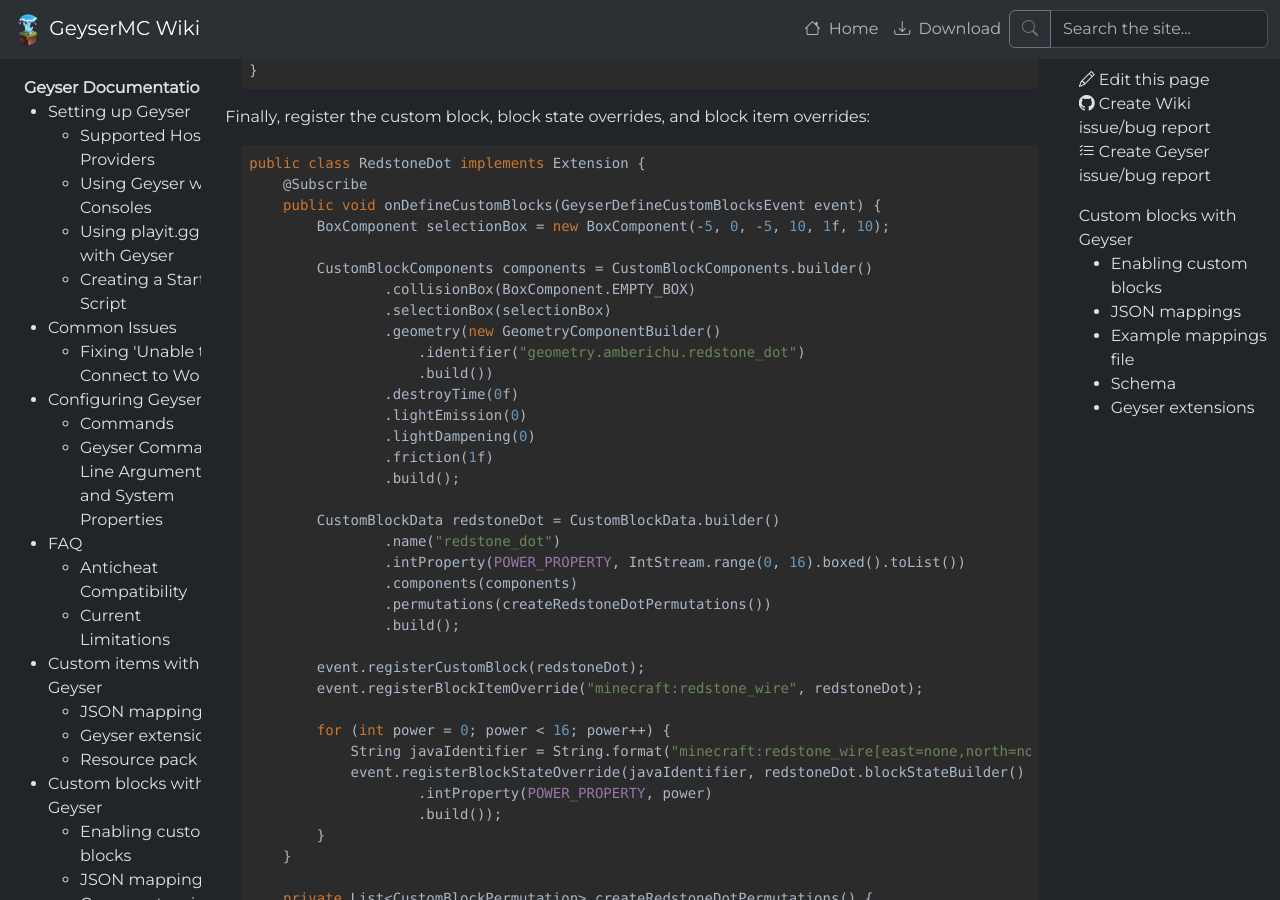
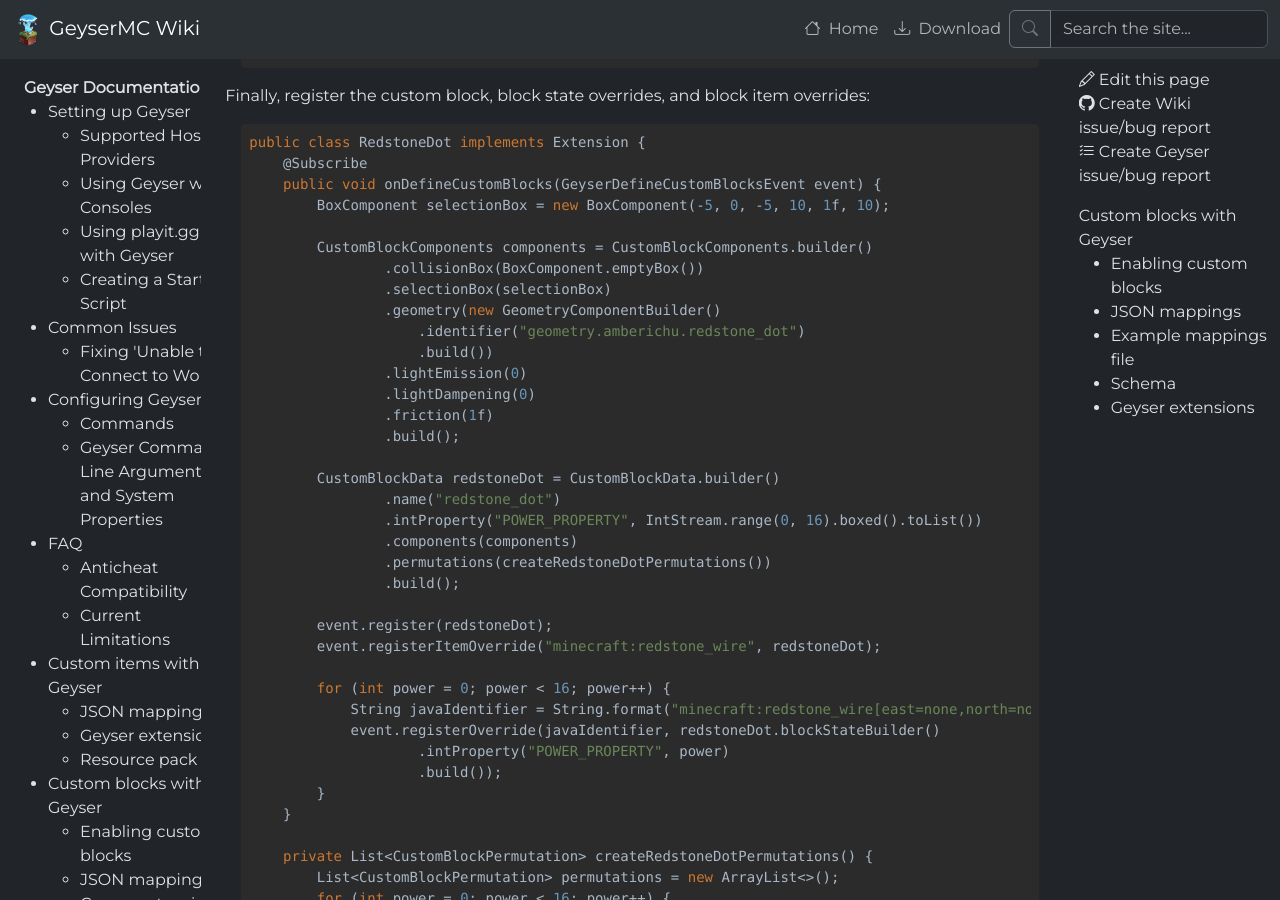
Before and after one commit to GeyserMC/GeyserWiki, a Jekyll site: the page built from _docs/geyser/custom-blocks.md, in a window 1280 px wide and 900 px high, scrolled down 9389 px. Built offline with Jekyll 4.4.1, drawn with Linux system fonts in a browser that asks for light colours; some of the changed text lies outside the part shown.

Commit message:
Add tags to custom items, fix code examples (#220)

```diff
--- a/_docs/geyser/custom-blocks.md
+++ b/_docs/geyser/custom-blocks.md
@@ -349,12 +349,11 @@
         BoxComponent selectionBox = new BoxComponent(-5, 0, -5, 10, 1f, 10);
 
         CustomBlockComponents components = CustomBlockComponents.builder()
-                .collisionBox(BoxComponent.EMPTY_BOX)
+                .collisionBox(BoxComponent.emptyBox())
                 .selectionBox(selectionBox)
                 .geometry(new GeometryComponentBuilder()
                     .identifier("geometry.amberichu.redstone_dot")
                     .build())
-                .destroyTime(0f)
                 .lightEmission(0)
                 .lightDampening(0)
                 .friction(1f)
@@ -362,7 +361,7 @@
 
         CustomBlockData redstoneDot = CustomBlockData.builder()
                 .name("redstone_dot")
-                .intProperty(POWER_PROPERTY, IntStream.range(0, 16).boxed().toList())
+                .intProperty("POWER_PROPERTY", IntStream.range(0, 16).boxed().toList())
                 .components(components)
                 .permutations(createRedstoneDotPermutations())
                 .build();
@@ -410,12 +409,11 @@
         BoxComponent selectionBox = new BoxComponent(-5, 0, -5, 10, 1f, 10);
 
         CustomBlockComponents components = CustomBlockComponents.builder()
-                .collisionBox(BoxComponent.EMPTY_BOX)
+                .collisionBox(BoxComponent.emptyBox())
                 .selectionBox(selectionBox)
                 .geometry(new GeometryComponentBuilder()
                     .identifier("geometry.amberichu.redstone_dot")
                     .build())
-                .destroyTime(0f)
                 .lightEmission(0)
                 .lightDampening(0)
                 .friction(1f)
@@ -423,18 +421,18 @@
 
         CustomBlockData redstoneDot = CustomBlockData.builder()
                 .name("redstone_dot")
-                .intProperty(POWER_PROPERTY, IntStream.range(0, 16).boxed().toList())
+                .intProperty("POWER_PROPERTY", IntStream.range(0, 16).boxed().toList())
                 .components(components)
                 .permutations(createRedstoneDotPermutations())
                 .build();
 
-        event.registerCustomBlock(redstoneDot);
-        event.registerBlockItemOverride("minecraft:redstone_wire", redstoneDot);
+        event.register(redstoneDot);
+        event.registerItemOverride("minecraft:redstone_wire", redstoneDot);
 
         for (int power = 0; power < 16; power++) {
             String javaIdentifier = String.format("minecraft:redstone_wire[east=none,north=none,power=%d,south=none,west=none]", power);
-            event.registerBlockStateOverride(javaIdentifier, redstoneDot.blockStateBuilder()
-                    .intProperty(POWER_PROPERTY, power)
+            event.registerOverride(javaIdentifier, redstoneDot.blockStateBuilder()
+                    .intProperty("POWER_PROPERTY", power)
                     .build());
         }
     }
```
Also changed, not shown: _docs/geyser/custom-items.md (+1 -0 lines), _docs/geyser/custom-skulls.md (+4 -2 lines).
